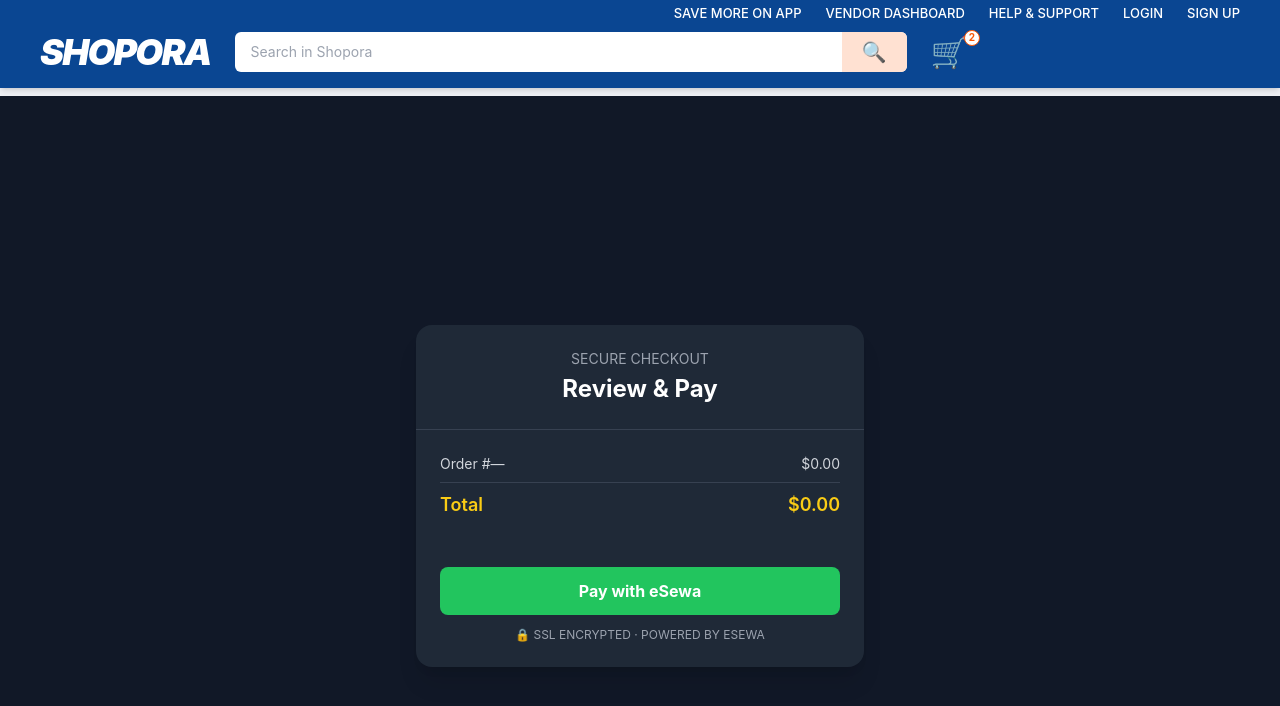
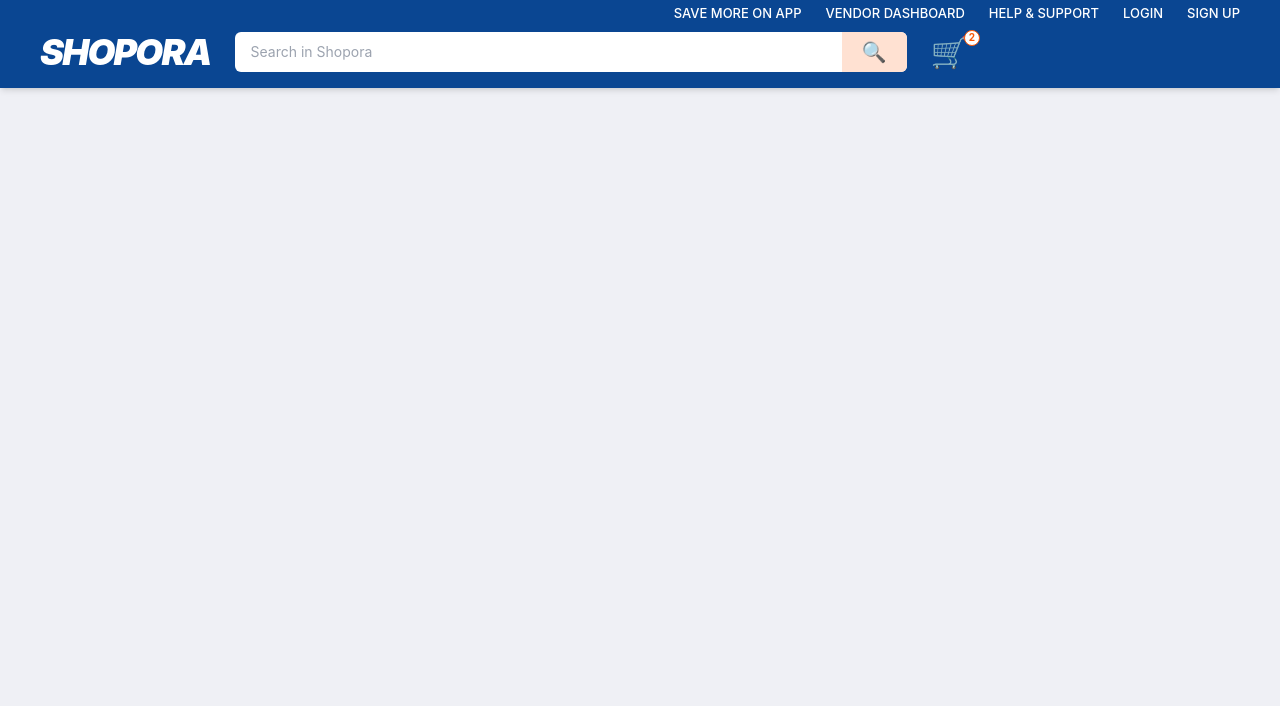
Before and after one commit to sameer9860/E-Commerce, a React (Vite) app in the folder ecommerce-frontend/: page /checkout in a window 1280 px wide. Shown: the top 706 px of the page. Built offline with nearby package versions, Linux system fonts and the light colour scheme.

Commit message:
Added Customer Dashboard Route

```diff
--- a/ecommerce-frontend/src/App.jsx
+++ b/ecommerce-frontend/src/App.jsx
@@ -1,10 +1,13 @@
 import { BrowserRouter as Router, Routes, Route } from "react-router-dom";
 import Navbar from "./components/Navbar";
 import ProductList from "./components/ProductList";
+import ProductDetail from "./components/ProductDetail";
 import Cart from "./components/Cart";
 import Checkout from "./components/Checkout";
 import Login from "./components/Login";
+import Register from "./components/Register";
 import VendorDashboard from "./pages/VendorDashboard";
+import CustomerDashboard from "./pages/CustomerDashboard";
 
 function App() {
   return (
@@ -15,10 +18,13 @@
         <Routes>
           <Route path="/" element={<ProductList />} />
           <Route path="/products" element={<ProductList />} />
+          <Route path="/products/:id" element={<ProductDetail />} />
           <Route path="/cart" element={<Cart />} />
-          <Route path="/checkout" element={<Checkout />} />
+          <Route path="/checkout/:orderId" element={<Checkout />} />
           <Route path="/login" element={<Login />} />
+          <Route path="/register" element={<Register />} />
           <Route path="/vendor" element={<VendorDashboard />} />
+          <Route path="/customer" element={<CustomerDashboard />} />
         </Routes>
       </div>
     </Router>
```
